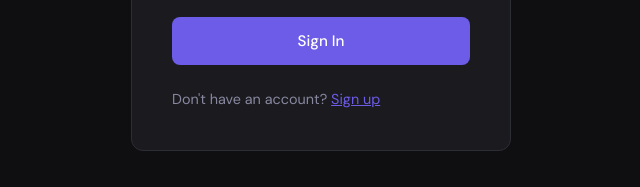
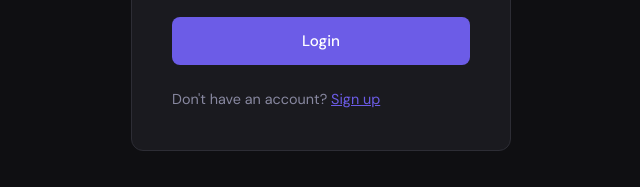
Before and after one commit to Fadma1234/To-Do-List1, a website: page public/index.html in a window 1280 px wide. Shown: the part 474-661 px from the top of the page, 319-959 px from the left. Drawn offline with Linux system fonts and the light colour scheme.

Commit message:
made changes

```diff
--- a/public/index.html
+++ b/public/index.html
@@ -21,7 +21,7 @@
           <h2>Sign In</h2>
           <input type="email" id="login-email" placeholder="Email" required autocomplete="email">
           <input type="password" id="login-password" placeholder="Password" required autocomplete="current-password">
-          <button type="submit" class="btn btn-primary">Sign In</button>
+          <button type="submit" class="btn btn-primary">Login</button>
         </form>
 
         <form id="register-form" class="auth-form">
```
